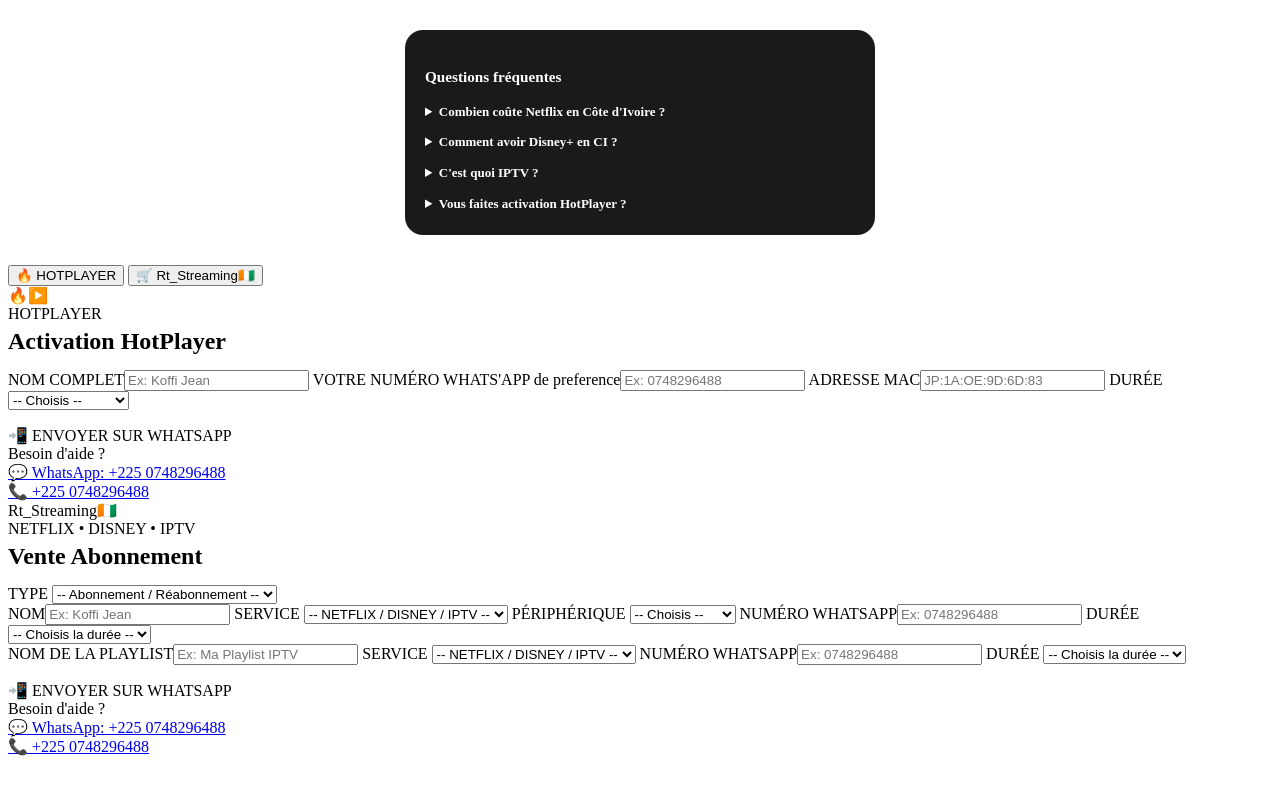
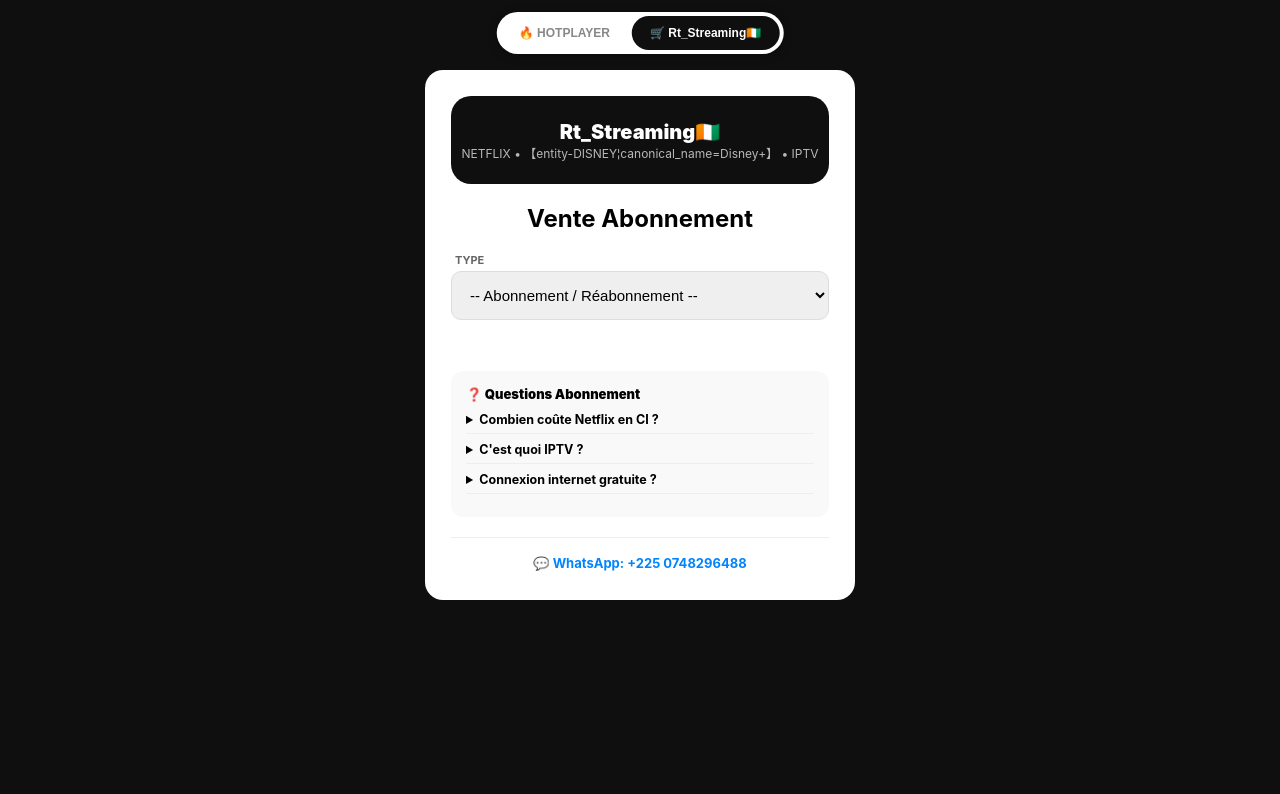
Before and after one commit to Rythmique/hotplayer-shop, a plain HTML site: page index.html in a window 1280 px wide. Both pictures are taken after a click on the button "🛒 Rt_Streaming🇨🇮". Drawn offline with Linux system fonts and the light colour scheme.

Commit message:
Update SEO metadata and styling in index.html

```diff
--- a/index.html
+++ b/index.html
@@ -4,57 +4,33 @@
 <meta name="google-site-verification" content="vtNINI9VyGiH02hR0w6pHXlyIohC0t45nk4fM9CY8ts" />
 <meta charset="UTF-8">
 <meta name="viewport" content="width=device-width, initial-scale=1.0">
-
-<!-- SEO BOOSTE POUR GOOGLE -->
-<title>Rt_Streaming Côte d'Ivoire - 【entity-Netflix¦canonical_name=Netflix】, Disney+, IPTV, TV, Internet à petit prix</title>
-<meta name="description" content="Rt_Streaming CI - Vente abonnement 【entity-Netflix¦canonical_name=Netflix】 pas cher, 【entity-Disney¦canonical_name=Disney】+, IPTV, TV, HotPlayer en Côte d'Ivoire. Activation rapide, connexion internet TV, abonnement 1 mois à 12 mois. Paiement Wave. WhatsApp 0748296488">
-<meta name="keywords" content="【entity-Netflix¦canonical_name=Netflix】 Côte d'Ivoire pas cher, abonnement 【entity-Netflix¦canonical_name=Netflix】 CI, Disney+ Côte d'Ivoire, IPTV Côte d'Ivoire, abonnement IPTV pas cher, HotPlayer activation, TV connectée, Smart TV, connexion internet TV, 【entity-Netflix¦canonical_name=Netflix】 à Abidjan, Bouaké, Daloa, abonnement TV, streaming CI">
-<meta name="author" content="Rt_Streaming CI">
+<title>Rt_Streaming Côte d'Ivoire - 【entity-Netflix¦canonical_name=Netflix】 pas cher, 【entity-Disney¦canonical_name=Disney+】+, IPTV, HotPlayer</title>
+<meta name="description" content="Rt_Streaming CI - Vente abonnement 【entity-Netflix¦canonical_name=Netflix】 pas cher, 【entity-Disney¦canonical_name=Disney+】+, IPTV, HotPlayer activation en Côte d'Ivoire. À partir de 3500F. WhatsApp 0748296488">
 <meta name="robots" content="index, follow">
-<meta name="geo.region" content="CI">
-<meta name="geo.placename" content="Côte d'Ivoire">
-
-<!-- Pour partage WhatsApp / Facebook -->
-<meta property="og:title" content="Rt_Streaming CI - 【entity-Netflix¦canonical_name=Netflix】, Disney+, IPTV pas cher">
-<meta property="og:description" content="Abonnement 【entity-Netflix¦canonical_name=Netflix】, Disney+, IPTV, HotPlayer activation rapide en Côte d'Ivoire. Paiement Wave.">
-<meta property="og:type" content="website">
-<meta property="og:image" content="https://rt-streaming.vercel.app/logo.png">
-
-<!-- CODE MAGIQUE POUR GOOGLE -->
-<script type="application/ld+json">
-{
-  "@context": "https://schema.org",
-  "@type": "Store",
-  "name": "Rt_Streaming Côte d'Ivoire",
-  "description": "Vente et activation d'abonnements 【entity-Netflix¦canonical_name=Netflix】, Disney+, IPTV, HotPlayer, TV connectée en Côte d'Ivoire",
-  "url": "https://rt-streaming.vercel.app",
-  "telephone": "+2250748296488",
-  "address": { "@type": "PostalAddress", "addressCountry": "CI", "addressRegion": "Côte d'Ivoire" },
-  "priceRange": "3500F - 34000F",
-  "keywords": "Netflix, Disney, IPTV, TV, connexion internet"
-}
-</script>
-
-<style> ...garde ton style ici... </style>
+<style>
+body{font-family:-apple-system,sans-serif;background:#0f0f0f;display:flex;flex-direction:column;justify-content:flex-start;align-items:center;min-height:100vh;margin:0;padding:15px; padding-top: 70px;}
+.card{background:#fff;padding:26px;border-radius:18px;width:100%;max-width:430px;box-sizing:border-box;position:relative;text-align:center;margin-bottom:20px}
+.top-switch{position:fixed;top:12px;left:50%;transform:translateX(-50%);background:#fff;border-radius:30px;padding:4px;display:flex;gap:4px;box-shadow:0 2px 10px rgba(0,0,0,.3);z-index:100}
+.top-switch button{border:0;padding:10px 18px;border-radius:20px;font-weight:800;font-size:12px;cursor:pointer;transition:.2s}
+.top-switch button.active{background:#0f0f0f;color:#fff}
+.top-switch button.inactive{background:transparent;color:#888}
+.logo-box{width:100%;min-height:88px;background:#0f0f0f;border-radius:20px;margin:0 auto 12px auto;display:flex;flex-direction:column;justify-content:center;align-items:center;color:#fff;padding:10px;box-sizing:border-box}
+input,select{width:100%;padding:14px;border-radius:10px;border:1px solid #ddd;margin-bottom:12px;box-sizing:border-box;font-size:15px;display:block}
+label{font-size:11px;font-weight:bold;color:#666;display:block;text-align:left;margin-bottom:4px;margin-left:4px}
+.wave-btn,.wa-btn{width:100%;padding:16px;border:0;border-radius:12px;font-weight:900;font-size:15px;text-decoration:none;margin:10px 0 0 0;box-sizing:border-box;text-align:center;display:none;cursor:pointer}
+.wave-btn{background:#1DC4FF;color:#000}
+.wa-btn{background:#25D366;color:#fff}
+#msg,#msg2{font-size:13px;color:#e74c3c;min-height:18px}
+#price,#price2{font-weight:900;font-size:18px;margin:12px 0}
+.footer{margin-top:20px;padding-top:15px;border-top:1px solid #eee;font-size:13px;line-height:1.6;color:#666}
+.footer a{color:#0084ff;font-weight:bold;text-decoration:none}
+.hidden{display:none !important}
+.faq-box{margin-top:20px;background:#f9f9f9;border-radius:12px;padding:15px;text-align:left}
+.faq-box h4{margin:0 0 10px 0;font-size:13px;font-weight:900}
+.faq-box details{margin-bottom:8px;font-size:12.5px;border-bottom:1px solid #eee;padding-bottom:6px}
+.faq-box summary{font-weight:700;cursor:pointer}
+</style>
 </head>
-  <!-- SECTION CACHEE POUR GOOGLE - INVISIBLE POUR TES CLIENTS MAIS VISIBLE POUR GOOGLE -->
-<div style="position:absolute;left:-9999px;top:auto;width:1px;height:1px;overflow:hidden">
-<h1>【entity-Netflix¦canonical_name=Netflix】 pas cher Côte d'Ivoire - 【entity-Disney¦canonical_name=Disney】+ IPTV Abidjan - Rt_Streaming</h1>
-<h2>Abonnement Netflix Côte d'Ivoire, Disney+ pas cher, IPTV, TV connectée, HotPlayer</h2>
-<p>Vente abonnement Netflix 1 mois 3 mois 12 mois Côte d'Ivoire. Disney+ abonnement pas cher. IPTV abonnement TV. Activation HotPlayer MAC. Connexion internet pour TV Smart TV. Netflix à Abidjan Bouaké Daloa Korhogo Yamoussoukro. Internet TV payant pas cher. Streaming CI.</p>
-<h2>Comment avoir Netflix pas cher en Côte d'Ivoire ?</h2>
-<h2>Où acheter abonnement IPTV en Côte d'Ivoire ?</h2>
-<h2>Activation HotPlayer Côte d'Ivoire prix</h2>
-</div>
-
-<!-- FAQ VISIBLE POUR GOOGLE ET CLIENTS -->
-<section style="max-width:430px;margin:30px auto;background:#1a1a1a;border-radius:18px;padding:20px;color:#ccc;font-size:13px;line-height:1.6">
-<h3 style="color:white;margin-bottom:12px">Questions fréquentes</h3>
-<details style="margin-bottom:10px"><summary style="color:white;font-weight:700;cursor:pointer">Combien coûte Netflix en Côte d'Ivoire ?</summary><p>Chez Rt_Streaming, 【entity-Netflix¦canonical_name=Netflix】 à partir de 3500F/mois au lieu de 10000F. Activation rapide.</p></details>
-<details style="margin-bottom:10px"><summary style="color:white;font-weight:700;cursor:pointer">Comment avoir Disney+ en CI ?</summary><p>Abonnement Disney+ pas cher 3500F/mois, disponible sur téléphone, TV, tablette.</p></details>
-<details style="margin-bottom:10px"><summary style="color:white;font-weight:700;cursor:pointer">C'est quoi IPTV ?</summary><p>IPTV = TV par internet. 10000+ chaînes, films, séries. Fonctionne avec connexion internet normale.</p></details>
-<details><summary style="color:white;font-weight:700;cursor:pointer">Vous faites activation HotPlayer ?</summary><p>Oui, activation HotPlayer 1 an 12500F, à vie 32000F avec adresse MAC.</p></details>
-</section>
 <body>
 
 <div class="top-switch">
@@ -64,11 +40,11 @@
 
 <!-- SYSTEME 1 : HOTPLAYER -->
 <div id="systemHot" class="card">
-  <div class="logo-box"><div class="big">🔥▶️</div><div class="sub">HOTPLAYER</div></div>
-  <h2 style="margin:5px 0 15px 0">Activation HotPlayer</h2>
+  <div class="logo-box"><div style="font-size:26px;font-weight:900">🔥▶</div><div style="font-size:12px;opacity:.7">HOTPLAYER</div></div>
+  <h2>Activation HotPlayer</h2>
   <label>NOM COMPLET</label><input id="nom" placeholder="Ex: Koffi Jean">
-  <label>VOTRE NUMÉRO WHATS'APP de preference</label><input id="tel" placeholder="Ex: 0748296488">
-  <label>ADRESSE MAC</label><input id="mac" placeholder="JP:1A:OE:9D:6D:83">
+  <label>NUMÉRO WHATSAPP</label><input id="tel" placeholder="Ex: 0748296488">
+  <label>ADRESSE MAC</label><input id="mac" placeholder="AA:BB:CC:DD:EE:FF">
   <label>DURÉE</label>
   <select id="plan">
     <option value="">-- Choisis --</option>
@@ -78,57 +54,57 @@
   <p id="price"></p><p id="msg"></p>
   <a id="waveBtn" class="wave-btn" target="_blank"></a>
   <a id="waBtn" class="wa-btn" target="_blank">📲 ENVOYER SUR WHATSAPP</a>
+
+  <div class="faq-box">
+    <h4>❓ Questions HotPlayer</h4>
+    <details><summary>C'est quoi HotPlayer ?</summary><p>Application pour regarder IPTV avec adresse MAC. 10000+ chaînes.</p></details>
+    <details><summary>Comment trouver mon adresse MAC ?</summary><p>Dans HotPlayer > Settings > MAC Address. Format XX:XX:XX:XX:XX:XX</p></details>
+    <details><summary>Activation en combien de temps ?</summary><p>Activation en 5-15 minutes après paiement Wave.</p></details>
+  </div>
+
   <div class="footer">
-    Besoin d'aide ?<br>
     <a href="https://wa.me/message/JRAFEKGZ26ESM1" target="_blank">💬 WhatsApp: +225 0748296488</a><br>
     <a href="tel:+2250748296488">📞 +225 0748296488</a>
   </div>
 </div>
 
-<!-- SYSTEME 2 : VENTE Rt_Streaming -->
+<!-- SYSTEME 2 : VENTE -->
 <div id="systemVente" class="card hidden">
-  <div class="logo-box"><div class="big">Rt_Streaming🇨🇮</div><div class="sub">NETFLIX • DISNEY • IPTV</div></div>
-  <h2 style="margin:5px 0 15px 0">Vente Abonnement</h2>
-
+  <div class="logo-box"><div style="font-size:20px;font-weight:900">Rt_Streaming🇨🇮</div><div style="font-size:12px;opacity:.7">NETFLIX • 【entity-DISNEY¦canonical_name=Disney+】 • IPTV</div></div>
+  <h2>Vente Abonnement</h2>
   <label>TYPE</label>
   <select id="typeVente" onchange="checkVenteType()">
     <option value="">-- Abonnement / Réabonnement --</option>
     <option value="abonnement">Abonnement</option>
     <option value="reabonnement">Réabonnement</option>
   </select>
-
-  <!-- BLOC ABONNEMENT -->
   <div id="blocAbonnement" class="hidden">
     <label>NOM</label><input id="vNom" placeholder="Ex: Koffi Jean">
     <label>SERVICE</label>
     <select id="vServiceAbo" onchange="checkVente()">
-      <option value="">-- NETFLIX / DISNEY / IPTV --</option>
+      <option value="">-- NETFLIX / 【entity-DISNEY¦canonical_name=Disney+】 / IPTV --</option>
       <option value="NETFLIX">🎬 NETFLIX</option>
-      <option value="DISNEY">🏰 DISNEY</option>
+      <option value="【entity-DISNEY¦canonical_name=Disney+】">🏰 【entity-DISNEY¦canonical_name=Disney+】</option>
       <option value="IPTV">📺 IPTV</option>
     </select>
     <label>PÉRIPHÉRIQUE</label>
     <select id="vDevice">
       <option value="">-- Choisis --</option>
       <option value="Téléphone">📱 Téléphone</option>
-      <option value="Tablette">📱 Tablette</option>
-      <option value="Ordinateur">💻 Ordinateur</option>
       <option value="TV">📺 TV / Box</option>
     </select>
     <label>NUMÉRO WHATSAPP</label><input id="vTelAbo" placeholder="Ex: 0748296488">
     <label>DURÉE</label>
     <select id="vDureeAbo" onchange="checkVente()">
-      <option value="">-- Choisis la durée --</option>
-      <option value="1">1 Mois</option>
-      <option value="3">3 Mois</option>
-      <option value="6">6 Mois</option>
-      <option value="12">12 Mois</option>
+      <option value="">-- Choisis --</option>
+      <option value="1">1 Mois - 3500F</option>
+      <option value="3">3 Mois - 9000F</option>
+      <option value="6">6 Mois - 19000F</option>
+      <option value="12">12 Mois - 34000F</option>
     </select>
   </div>
-
-  <!-- BLOC REABONNEMENT -->
   <div id="blocReabonnement" class="hidden">
-    <label>NOM DE LA PLAYLIST</label><input id="vPlaylist" placeholder="Ex: Ma Playlist IPTV">
+    <label>NOM PLAYLIST</label><input id="vPlaylist" placeholder="Ex: Ma Playlist">
     <label>SERVICE</label>
     <select id="vServiceReab" onchange="checkVente()">
       <option value="">-- NETFLIX / DISNEY / IPTV --</option>
@@ -139,74 +115,79 @@
     <label>NUMÉRO WHATSAPP</label><input id="vTelReab" placeholder="Ex: 0748296488">
     <label>DURÉE</label>
     <select id="vDureeReab" onchange="checkVente()">
-      <option value="">-- Choisis la durée --</option>
-      <option value="1">1 Mois</option>
-      <option value="3">3 Mois</option>
-      <option value="6">6 Mois</option>
-      <option value="12">12 Mois</option>
+      <option value="">-- Choisis --</option>
+      <option value="1">1 Mois - 3500F</option>
+      <option value="3">3 Mois - 9000F</option>
+      <option value="6">6 Mois - 19000F</option>
+      <option value="12">12 Mois - 34000F</option>
     </select>
   </div>
-
   <p id="price2"></p><p id="msg2"></p>
   <a id="waveBtn2" class="wave-btn" target="_blank"></a>
   <a id="waBtn2" class="wa-btn" target="_blank">📲 ENVOYER SUR WHATSAPP</a>
 
+  <div class="faq-box">
+    <h4>❓ Questions Abonnement</h4>
+    <details><summary>Combien coûte Netflix en CI ?</summary><p>À partir de 3500F/mois au lieu de 10000F. Paiement Wave.</p></details>
+    <details><summary>C'est quoi IPTV ?</summary><p>10000+ chaînes TV par internet. Fonctionne avec Orange, MTN, Moov.</p></details>
+    <details><summary>Connexion internet gratuite ?</summary><p>Nos abonnements TV fonctionnent avec votre connexion existante. Pas de nouvelle box.</p></details>
+  </div>
+
   <div class="footer">
-    Besoin d'aide ?<br>
-    <a href="https://wa.me/message/JRAFEKGZ26ESM1" target="_blank">💬 WhatsApp: +225 0748296488</a><br>
-    <a href="tel:+2250748296488">📞 +225 0748296488</a>
+    <a href="https://wa.me/message/JRAFEKGZ26ESM1" target="_blank">💬 WhatsApp: +225 0748296488</a>
   </div>
 </div>
 
 <script>
-const TON_WA_LINK="https://wa.me/message/JRAFEKGZ26ESM1";
 const WAVE_BASE="https://pay.wave.com/m/M_ci_zRdAK78v8F1I/c/ci/?amount=";
-
-// === MODIFIE LES PRIX ICI PAR SERVICE ===
 const TARIFS = {
-  "IPTV":    {1: 3500, 3: 9000, 6: 19000, 12: 34000},
+  "IPTV": {1: 3500, 3: 9000, 6: 19000, 12: 34000},
   "NETFLIX": {1: 3500, 3: 9000, 6: 19000, 12: 34000},
-  "DISNEY":  {1: 3500, 3: 9000, 6: 19000, 12: 34000}
+  "DISNEY": {1: 3500, 3: 9000, 6: 19000, 12: 34000}
 };
 
 function switchSystem(sys){
-  document.getElementById('systemHot').classList.toggle('hidden', sys!=='hot');
-  document.getElementById('systemVente').classList.toggle('hidden', sys!=='vente');
-  document.getElementById('btnHot').className = sys==='hot'?'active':'inactive';
-  document.getElementById('btnVente').className = sys==='vente'?'active':'inactive';
+  const hot = document.getElementById('systemHot');
+  const vente = document.getElementById('systemVente');
+  const btnHot = document.getElementById('btnHot');
+  const btnVente = document.getElementById('btnVente');
+  if(sys==='hot'){
+    hot.classList.remove('hidden');
+    vente.classList.add('hidden');
+    btnHot.className='active';
+    btnVente.className='inactive';
+  } else {
+    vente.classList.remove('hidden');
+    hot.classList.add('hidden');
+    btnVente.className='active';
+    btnHot.className='inactive';
+  }
 }
 
-// --- HOTPLAYER ---
 const nomEl=document.getElementById('nom'),telEl=document.getElementById('tel'),macEl=document.getElementById('mac'),planEl=document.getElementById('plan'),waveBtn=document.getElementById('waveBtn'),waBtn=document.getElementById('waBtn'),msg=document.getElementById('msg'),price=document.getElementById('price');
 function checkHot(){
  const nom=nomEl.value.trim(),tel=telEl.value.trim(),mac=macEl.value.trim().toUpperCase(),plan=planEl.value;
  if(!nom||!tel||!mac||!plan){waveBtn.style.display="none";waBtn.style.display="none";if(!plan)price.innerText="";return;}
  const macRegex=/^([0-9A-Z]{2}[:-]){5}([0-9A-Z]{2})$/;
- if(!macRegex.test(mac)){msg.innerText="❌ MAC invalide. Format: XX:XX:XX:XX:XX:XX";waveBtn.style.display="none";waBtn.style.display="none";return;}
- if(tel.length<8){msg.innerText="❌ Numéro invalide";return;}
+ if(!macRegex.test(mac)){msg.innerText="❌ MAC invalide";waveBtn.style.display="none";waBtn.style.display="none";return;}
  msg.innerText="";
  let amount= plan==="1_an"?12500:32000;
  price.innerText="À payer : "+amount.toLocaleString()+"F";
  waveBtn.href=WAVE_BASE+amount; waveBtn.innerText="PAYER "+amount.toLocaleString()+"F VIA WAVE"; waveBtn.style.display="block";
- const dureeTxt=plan==="1_an"?"1 AN (12500F)":"A VIE (32000F)";
- const text=`NOUVELLE COMMANDE HOTPLAYER%0A%0ANom: ${encodeURIComponent(nom)}%0ATel: ${tel}%0AMAC: ${mac}%0ADurée: ${dureeTxt}%0A%0AJe viens de payer Wave.`;
- waBtn.href=`https://wa.me/2250748296488?text=${text}`; waBtn.style.display="block";
+ waBtn.href=`https://wa.me/2250748296488?text=COMMANDE HOTPLAYER - Nom:${nom} MAC:${mac} Durée:${plan}`; waBtn.style.display="block";
 }
 nomEl.addEventListener('input',checkHot);telEl.addEventListener('input',checkHot);macEl.addEventListener('input',checkHot);planEl.addEventListener('change',checkHot);
 
-// --- VENTE ---
 function checkVenteType(){
   const type=document.getElementById('typeVente').value;
   document.getElementById('blocAbonnement').classList.toggle('hidden', type!=='abonnement');
   document.getElementById('blocReabonnement').classList.toggle('hidden', type!=='reabonnement');
   checkVente();
 }
-
 function checkVente(){
   const type=document.getElementById('typeVente').value;
   const waveBtn2=document.getElementById('waveBtn2'), waBtn2=document.getElementById('waBtn2'), price2=document.getElementById('price2'), msg2=document.getElementById('msg2');
   if(!type){waveBtn2.style.display="none";waBtn2.style.display="none";price2.innerText="";return;}
-
   let nom="", device="", tel="", duree="", service="";
   if(type==="abonnement"){
     nom=document.getElementById('vNom').value.trim();
@@ -220,36 +201,17 @@
     tel=document.getElementById('vTelReab').value.trim();
     duree=document.getElementById('vDureeReab').value;
   }
-
-  if(!nom||!tel||!duree||!service || (type==="abonnement" && !device)){
-    waveBtn2.style.display="none"; waBtn2.style.display="none";
-    if(duree && service){} else {price2.innerText="";} return;
-  }
-  if(tel.length<8){msg2.innerText="❌ Numéro invalide";return;}
-  msg2.innerText="";
-
+  if(!nom||!tel||!duree||!service){waveBtn2.style.display="none";waBtn2.style.display="none";price2.innerText="";return;}
   const amount = TARIFS[service][duree];
-  price2.innerText = service + " - À payer : " + amount.toLocaleString() + " F";
-  waveBtn2.href=WAVE_BASE+amount;
-  waveBtn2.innerText="PAYER "+amount.toLocaleString()+"F VIA WAVE";
-  waveBtn2.style.display="block";
-
-  let text="";
-  if(type==="abonnement"){
-    text=`NOUVELLE COMMANDE Rt_Streaming🇨🇮 - ABONNEMENT%0A%0ANom: ${encodeURIComponent(nom)}%0AService: ${service}%0APériphérique: ${encodeURIComponent(device)}%0ATel WhatsApp: ${tel}%0ADurée: ${duree} mois - ${amount}F%0A%0AJe viens de payer Wave.`;
-  } else {
-    text=`NOUVELLE COMMANDE Rt_Streaming🇨🇮 - REABONNEMENT%0A%0ANom Playlist: ${encodeURIComponent(nom)}%0AService: ${service}%0ATel WhatsApp: ${tel}%0ADurée: ${duree} mois - ${amount}F%0A%0AJe viens de payer Wave.`;
-  }
-  waBtn2.href=`${TON_WA_LINK}`;
-  // Pour envoyer les infos auto, utilise cette ligne à la place si tu veux :
-  waBtn2.href=`https://wa.me/2250748296488?text=${text}`;
-  waBtn2.style.display="block";
+  price2.innerText = service+" - "+amount.toLocaleString()+"F";
+  waveBtn2.href=WAVE_BASE+amount; waveBtn2.innerText="PAYER "+amount.toLocaleString()+"F VIA WAVE"; waveBtn2.style.display="block";
+  waBtn2.href=`https://wa.me/2250748296488?text=COMMANDE ${service} ${duree}mois - ${nom}`; waBtn2.style.display="block";
 }
-document.getElementById('vNom').addEventListener('input',checkVente);
-document.getElementById('vDevice').addEventListener('change',checkVente);
-document.getElementById('vTelAbo').addEventListener('input',checkVente);
-document.getElementById('vPlaylist').addEventListener('input',checkVente);
-document.getElementById('vTelReab').addEventListener('input',checkVente);
+document.getElementById('vNom')?.addEventListener('input',checkVente);
+document.getElementById('vDevice')?.addEventListener('change',checkVente);
+document.getElementById('vTelAbo')?.addEventListener('input',checkVente);
+document.getElementById('vPlaylist')?.addEventListener('input',checkVente);
+document.getElementById('vTelReab')?.addEventListener('input',checkVente);
 </script>
 </body>
 </html>
```
